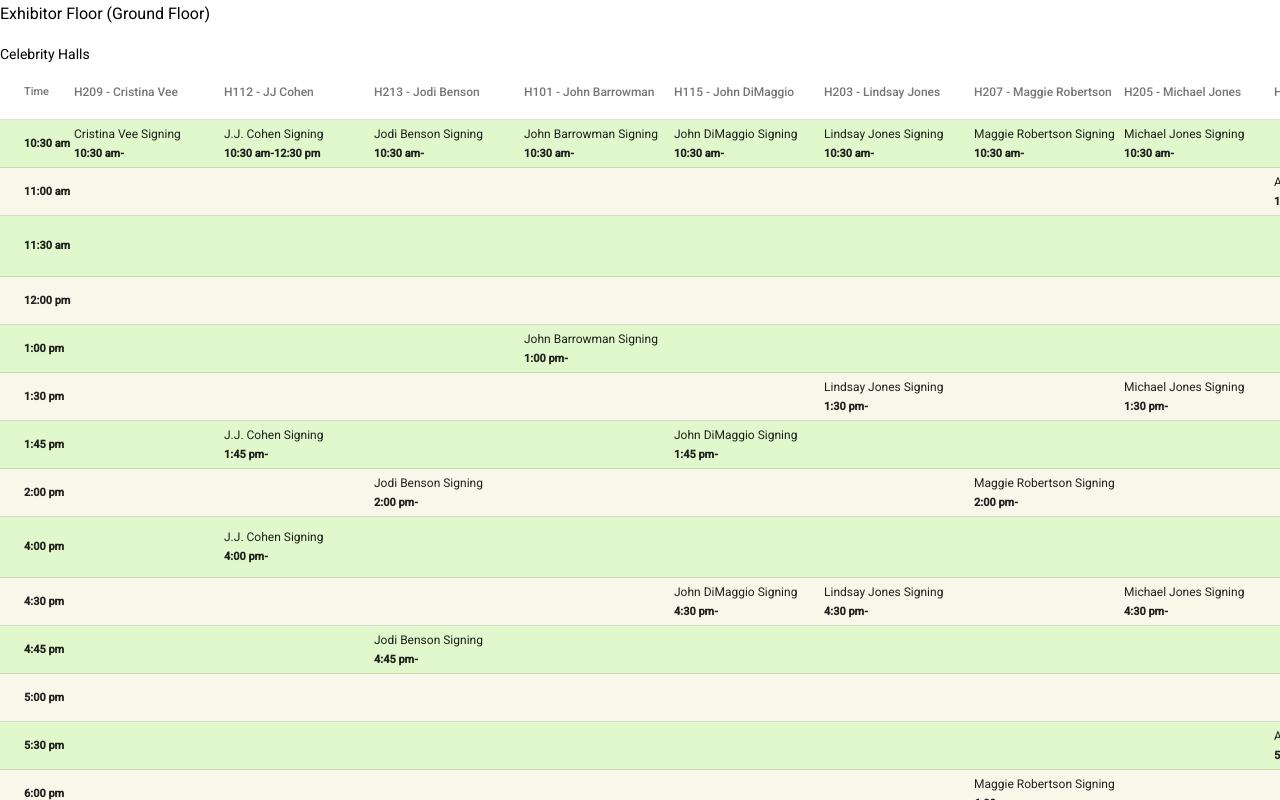
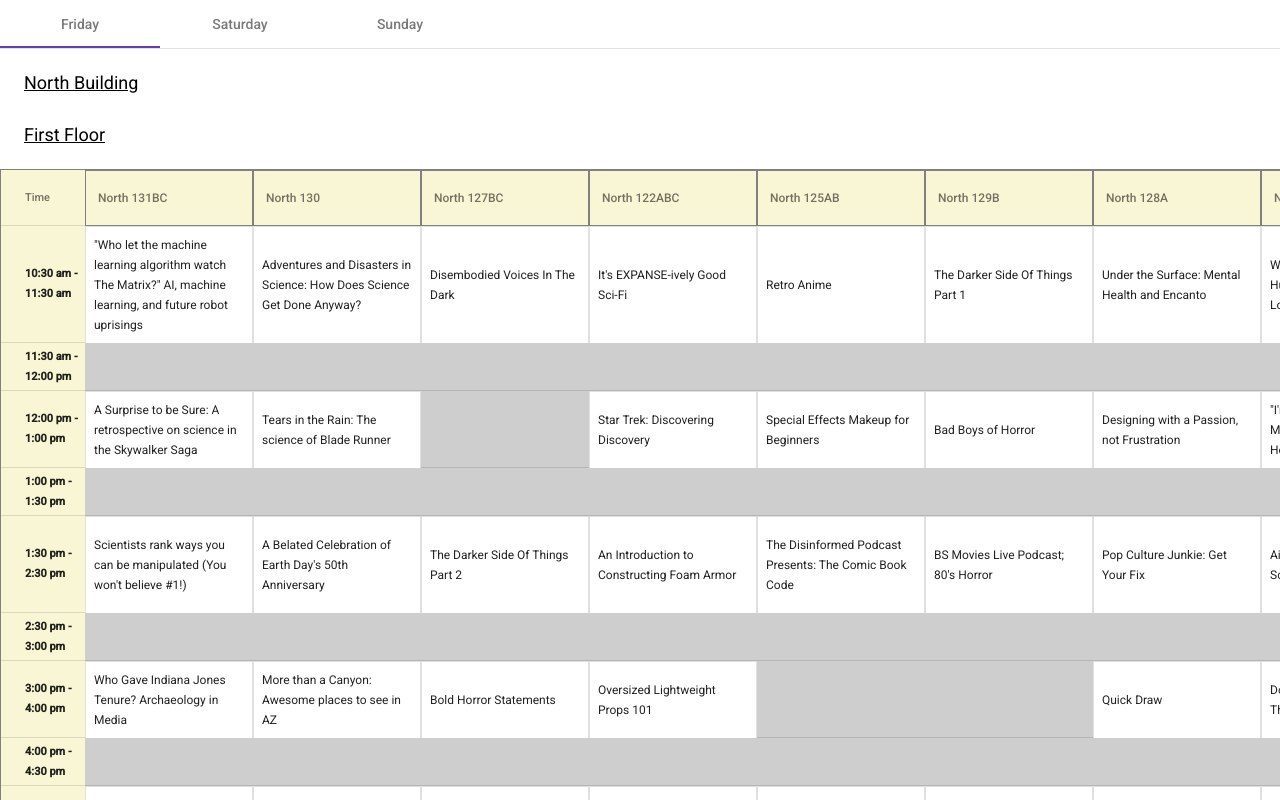
Before and after one commit to thatboramy/thatboramy.github.io, an Angular app: page / in a window 1280 px wide. Shown: the top 800 px of the page. Built offline with nearby package versions, Linux system fonts and the light colour scheme.

Commit message:
major styling overhaul

```diff
--- a/src/app/app.component.html
+++ b/src/app/app.component.html
@@ -1,16 +1,23 @@
+<mat-tab-group>
+  <mat-tab *ngFor="let tabs of tabsInfo;let i = index" label="{{tabs.name}}">
+
     <div expanded *ngFor="let venue of venueLocationGroupNames;let i = index">
-  <h3>{{venue.name}}</h3>
+      <div class="room-category">{{venue.name}}</div>
       <div *ngFor="let miniVenue of venue.subVenues; let j = index">
-    {{miniVenue.subVenueTitle}}
-    <div class="table-container-mobile-view">
-      <div>
+        <div class="room-category">{{miniVenue.subVenueTitle}}</div>
+        <div class="table-container-mobile-view ">
+          <div class="border-table">
             <table-event-schedule [isMobile]="true" [timeValues]="timeValues" [venues]="miniVenue.rooms"
-          [eventMap]="fridayHashMap">
+              [showTimeBlock]="!miniVenue.subVenueTitle.includes('Halls') || !miniVenue.subVenueTitle.includes('Gaming')"
+              [eventMap]="tabs.map">
             </table-event-schedule>
           </div>
         </div>
       </div>
     </div>
+  </mat-tab>
+</mat-tab-group>
+
 
 <mat-tab-group *ngIf="!turnOffTabView">
   <mat-tab label="Friday - Mobile View">
--- a/src/app/app.component.scss
+++ b/src/app/app.component.scss
@@ -4,7 +4,20 @@ p {
 table {
   width: 100%;
 }
-
+.border-table {
+  border: 1px solid grey;
+}
+.building-name {
+  font-weight: bold;
+  font-size: larger;
+  padding: 8px;
+}
+.room-category {
+  padding: 8px;
+  text-decoration: underline;
+  margin: 16px;
+  font-size: large;
+}
 .table-container {
   display: flex;
   overflow: auto;
@@ -26,6 +39,7 @@ table {
 
   .w-200 {
     width: 200px;
+    padding-left: 4px;
   }
   .w-50 {
     width: 50px;
@@ -46,7 +60,6 @@ table {
   overflow: auto;
   margin: 0px;
   width: 100%;
-  max-height: 55rem;
 
   .text-bold {
     font-size: 11px;
@@ -57,7 +70,6 @@ table {
     overflow: auto;
     margin: 16px;
     width: 1000px;
-    max-height: 55rem;
 
     .mat-row:nth-child(even) {
       background-color: rgb(247, 248, 233);
@@ -76,10 +88,12 @@ table {
 
     .cell-width {
       width: 200px;
+      padding-left: 8px;
     }
     .time-cell {
       width: 75px;
       font-size: 11px;
+      padding-left: 8px;
     }
   }
   .mat-row:nth-child(even) {
--- a/src/app/app.component.ts
+++ b/src/app/app.component.ts
@@ -115,6 +115,15 @@ export class AppComponent {
   saturdayHashMap: any = {};
   sundayHashMap: any = {};
 
+  tabsInfo = [
+    { name: 'Friday', map: this.fridayHashMap },
+    {
+      name: 'Saturday',
+      map: this.saturdayHashMap,
+    },
+    { name: 'Sunday', map: this.sundayHashMap },
+  ];
+
   venueLocationGroup: any[] = [];
   venueLocationGroupNames: any[] = [];
   constructor() {
@@ -134,16 +143,19 @@ export class AppComponent {
       b = this.convertTime12to24(b);
       return a > b ? 1 : a < b ? -1 : 0;
     });
+
     // because time sort sucks
     this.timeValues = [
       '8:55 am',
       '9:00 am',
+      '9:20 am',
       '9:30 am',
       '10:00 am',
       '10:30 am',
       '10:45 am',
       '11:00 am',
       '11:30 am',
+      '11:45 am',
       '12:00 pm',
       '12:15 pm',
       '12:30 pm',
@@ -152,30 +164,37 @@ export class AppComponent {
       '1:30 pm',
       '1:45 pm',
       '2:00 pm',
+      '2:15 pm',
+      '2:30 pm',
+      '2:45 pm',
       '3:00 pm',
+      '3:45 pm',
       '4:00 pm',
+      '4:15 pm',
       '4:30 pm',
       '4:45 pm',
       '5:00 pm',
       '5:30 pm',
+      '5:45 pm',
       '6:00 pm',
+      '6:30 pm',
       '7:00 pm',
       '7:30 pm',
       '8:00 pm',
       '8:30 pm',
       '9:00 pm',
+      '9:30 pm',
       '10:00 pm',
       '10:30 pm',
+      '11:00 pm',
+      '11:30 pm',
+      '11:55 pm',
+      '1:00 am',
+      '2:00 am',
     ];
   }
   groupVenues() {
     this.venueLocationGroupNames = [
-      {
-        name: 'Exhibitor Floor (Ground Floor)',
-        subVenues: [
-          { subVenueTitle: 'Celebrity Halls', rooms: this.HallLocation },
-        ],
-      },
       {
         name: 'North Building',
         subVenues: [
@@ -206,6 +225,12 @@ export class AppComponent {
             subVenueTitle: 'Special Building',
             rooms: this.WestBuildingSpecialLocation,
           },
+        ],
+      },
+      {
+        name: 'Exhibitor Floor (Ground Floor)',
+        subVenues: [
+          { subVenueTitle: 'Celebrity Halls', rooms: this.HallLocation },
         ],
       },
       {
@@ -267,6 +292,12 @@ export class AppComponent {
           !this.timeValues.some((loc) => loc === tempEventStartTime)
         ) {
           this.timeValues.push(tempEventStartTime);
+        }
+        if (
+          tempEventEndTime !== '' &&
+          !this.timeValues.some((loc) => loc === tempEventEndTime)
+        ) {
+          this.timeValues.push(tempEventEndTime);
         }
         const tempEvent = {
           name: tempEventName,
--- a/src/app/table-event-schedule/table-event-schedule.component.html
+++ b/src/app/table-event-schedule/table-event-schedule.component.html
@@ -19,7 +19,8 @@
     </th>
 
     <td mat-cell *matCellDef="let element" [ngClass]="'w-200'">
-
+      test
+      <!--
       <div class="text-bold cell-width">
         {{ eventHashMap[column]
         ? formatEventText(eventHashMap[column][element])
@@ -31,7 +32,7 @@
         ? formatTimeText(eventHashMap[column][element])
         : ''
         }}
-      </div>
+      </div> -->
     </td>
   </ng-container>
 
@@ -46,41 +47,46 @@
 
     <table mat-table [dataSource]="timeValuesDisplay">
 
-      <ng-container matColumnDef="time">
+      <ng-container matColumnDef="time" sticky>
         <th mat-header-cell *matHeaderCellDef>
           Time
         </th>
 
-        <td mat-cell *matCellDef="let element">
+        <td mat-cell *matCellDef="let element; let i = index; let last = last">
           <div class="text-bold time-cell">
             {{element}}
-
+            {{!last ? '- ' + timeValuesDisplay[i +1]: ''}}
           </div>
         </td>
       </ng-container>
 
       <ng-container [matColumnDef]="column" *ngFor="let column of venues">
-        <th mat-header-cell *matHeaderCellDef [ngClass]="'w-200'">
+        <th mat-header-cell *matHeaderCellDef [ngClass]="['w-200', 'header-row']">
           {{ column }}
         </th>
 
-        <td mat-cell *matCellDef="let element" [ngClass]="'w-200'">
+        <td mat-cell *matCellDef="let time" [ngClass]="'w-200'" [ngClass]="{
+            'starting-cell': eventHashMap[column][time],
+            'cell-white': somethingHappening(column,time)}
+            ">
 
-          <div class=" cell-width">
+          <div class="cell-width">
+
             <span>
 
-              {{ eventHashMap[column]
-              ? formatEventText(eventHashMap[column][element])
+              {{
+              isStartTime(time) && eventHashMap[column]
+              ? formatEventText(eventHashMap[column][time])
               : ''
               }}
             </span>
-            <div class="text-bold">
-
-              {{ eventHashMap[column]
-              ? formatTimeText(eventHashMap[column][element])
+            <!-- <div class="text-bold">
+              {{
+              isStartTime(time) && eventHashMap[column]
+              ? formatTimeText(eventHashMap[column][time])
               : ''
               }}
-            </div>
+            </div> -->
           </div>
 
         </td>
--- a/src/app/table-event-schedule/table-event-schedule.component.scss
+++ b/src/app/table-event-schedule/table-event-schedule.component.scss
@@ -27,14 +27,16 @@
 }
 
 .mobile-view {
-  .mat-row:nth-child(even) {
-    background-color: rgb(247, 248, 233);
+  .cell-white {
+    background: white;
+    border-top: none;
+    border-bottom: none;
+    border-left: 1px solid rgba(0, 0, 0, 0.12);
+    border-right: 1px solid rgba(0, 0, 0, 0.12);
   }
-
-  .mat-row:nth-child(odd) {
-    background-color: rgb(224, 248, 204);
+  .mat-row {
+    background: rgb(206, 206, 206);
   }
-
   .w-200 {
     width: 200px;
   }
@@ -45,15 +47,28 @@
   .cell-width {
     font-size: 12px;
     width: 150px;
+    padding: 8px;
+  }
+
+  .starting-cell {
+    border-top: 1px solid rgba(0, 0, 0, 0.12);
   }
   .time-cell {
-    width: 50px;
+    width: 60px;
   }
+
   .mat-column-time {
     font-size: 11px;
+    background: rgb(248, 246, 212);
   }
   .text-bold {
     font-size: 11px;
     font-weight: bold;
   }
+
+  .header-row {
+    background-color: rgb(248, 246, 212);
+    border: 1px solid grey;
+    padding-left: 12px;
+  }
 }
--- a/src/app/table-event-schedule/table-event-schedule.component.ts
+++ b/src/app/table-event-schedule/table-event-schedule.component.ts
@@ -10,9 +10,11 @@ export class TableEventScheduleComponent implements OnInit {
   @Input() venues: string[] = [];
   @Input() eventMap = {};
   @Input() isMobile = false;
+  @Input() showTimeBlock = true;
 
   public venueLocationsDisplay: string[] = [];
   public timeValuesDisplay: string[] = [];
+  public timeStartValues: string[] = [];
   public eventHashMap: any = {};
 
   constructor() {}
@@ -23,9 +25,24 @@ export class TableEventScheduleComponent implements OnInit {
       return this.hasEventAtLocation(room);
     });
     this.venueLocationsDisplay = ['time', ...availableVenueLocations];
-    this.timeValuesDisplay = this.timeValues.filter((time) => {
-      return this.hasEventAtTime(time);
+
+    this.timeStartValues = this.timeValues.filter((time) => {
+      return this.hasEventAtStartTime(time);
     });
+
+    if (this.showTimeBlock) {
+      this.timeValuesDisplay = this.timeValues.filter((time) => {
+        return this.hasEventAtEndTime(time) || this.hasEventAtStartTime(time);
+      });
+      console.log(this.eventHashMap);
+      this.hasEventAtEndTime('5:30 pm');
+      console.log(this.timeValues);
+      console.log(this.timeValuesDisplay);
+    } else {
+      this.timeValuesDisplay = this.timeValues.filter((time) => {
+        return this.hasEventAtStartTime(time);
+      });
+    }
   }
 
   hasEventAtLocation(roomQuery: string) {
@@ -36,13 +53,31 @@ export class TableEventScheduleComponent implements OnInit {
     }
   }
 
-  hasEventAtTime(timeQuery: string) {
+  hasEventAtStartTime(timeQuery: string) {
     let hasEvent = false;
     this.venues.forEach((room) => {
       if (this.eventHashMap[room]) {
         if (this.eventHashMap[room][timeQuery]) {
           hasEvent = true;
         }
+      }
+    });
+    return hasEvent;
+  }
+  //5:30pm
+  hasEventAtEndTime(timeQuery: string) {
+    let hasEvent = false;
+    this.venues.forEach((room) => {
+      if (this.eventHashMap[room]) {
+        this.timeValues.forEach((possibleStartTime) => {
+          if (this.eventHashMap[room][possibleStartTime]) {
+            const endTime = this.eventHashMap[room][possibleStartTime].endTime;
+            if (timeQuery === endTime) {
+              hasEvent = true;
+              return;
+            }
+          }
+        });
       }
     });
     return hasEvent;
@@ -62,4 +97,57 @@ export class TableEventScheduleComponent implements OnInit {
       return `${event.startTime}-${event.endTime}`;
     }
   }
+
+  isStartTime(timeQuery: string) {
+    return this.timeStartValues.includes(timeQuery);
+  }
+
+  somethingHappening(room: any, time: any) {
+    let somethingHappens = false;
+    if (this.showTimeBlock) {
+      // if it's a start time
+      // if (this.timeStartValues.includes(time)) {
+      //   if (this.eventHashMap[room][time]) {
+      //     somethingHappens = true;
+      //   }
+      // } else {
+      //   // if it's end time
+      //   if (this.eventHashMap[room]) {
+      //     this.timeValues.forEach((possibleStartTime) => {
+      //       if (this.eventHashMap[room][possibleStartTime]) {
+      //         const endTime =
+      //           this.eventHashMap[room][possibleStartTime].endTime;
+      //         if (time === endTime) {
+      //           somethingHappens = true;
+      //           return;
+      //         }
+      //       }
+      //     });
+      //   }
+      // }
+      // is it  middle child
+      if (somethingHappens === false) {
+        if (this.eventHashMap[room]) {
+          this.timeValues.forEach((possibleStartTime) => {
+            if (this.eventHashMap[room][possibleStartTime]) {
+              const endTime =
+                this.eventHashMap[room][possibleStartTime].endTime;
+              const startTime = possibleStartTime;
+
+              const startTimeIndex = this.timeValues.indexOf(startTime);
+              const endTimeIndex = this.timeValues.indexOf(endTime);
+              const timeQueryIndex = this.timeValues.indexOf(time);
+
+              if (startTimeIndex <= timeQueryIndex) {
+                if (timeQueryIndex < endTimeIndex) {
+                  somethingHappens = true;
+                }
+              }
+            }
+          });
+        }
+      }
+    }
+    return somethingHappens;
+  }
 }
```
Lines whose indentation alone changed are shown as unchanged.
